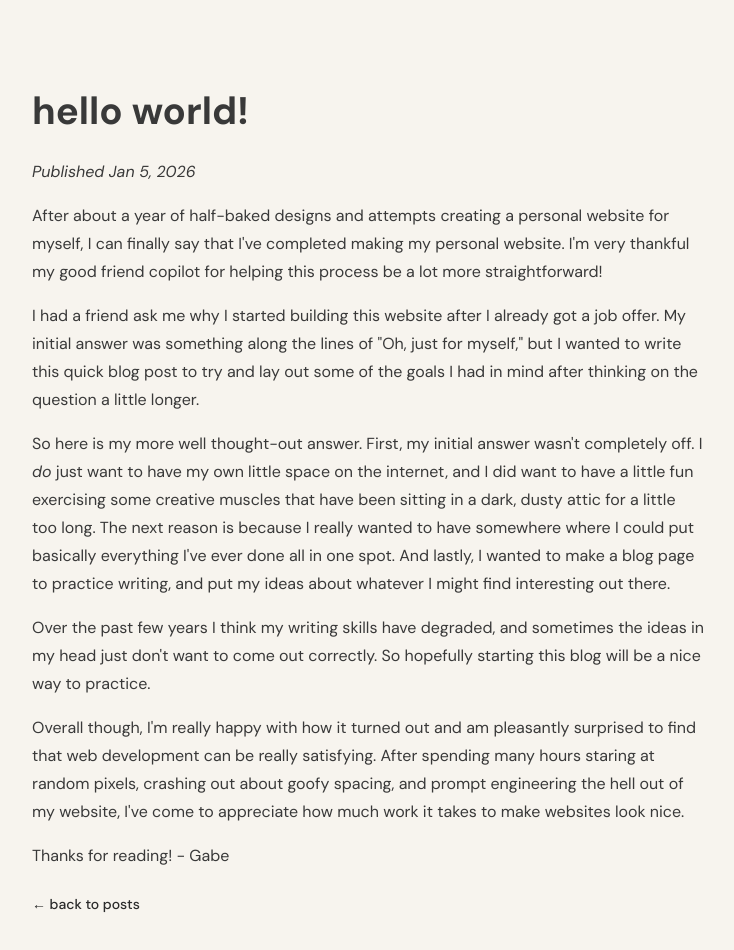
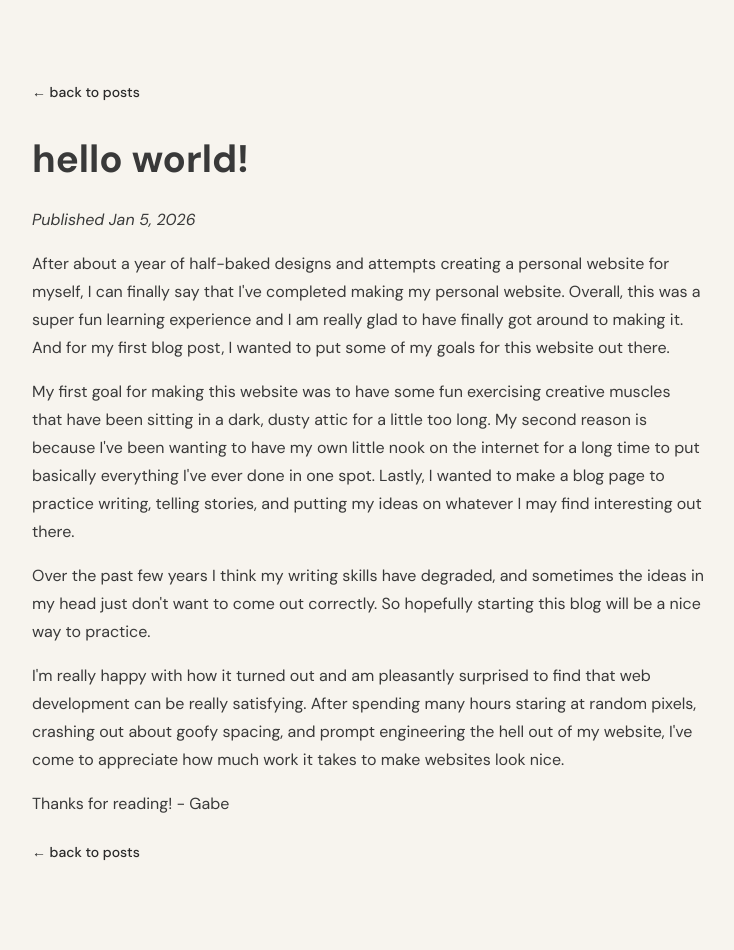
Before and after one commit to gsha22/gsha22.github.io, a Next.js app: page /blog/hello-world in a window 1280 px wide. Shown: the top 950 px of the page, without its empty margins (272-1006 px from the left). Built offline with nearby package versions, Linux system fonts and the light colour scheme.

Commit message:
small updates

```diff
--- a/src/app/blog/ck-post/page.tsx
+++ b/src/app/blog/ck-post/page.tsx
@@ -152,6 +152,12 @@ export default function MarkdownReadyPost() {
         <RevealContent>
           <ContentContainer>
             <div className="space-y-6">
+              <Link
+                  href="/blog"
+                  className="inline-flex items-center text-sm font-medium text-charcoal-700 underline-offset-4 hover:underline dark:text-offwhite/80"
+                >
+                  ← back to posts
+              </Link>
               <PostBody markdown={markdown} />
               <Link
                 href="/blog"
--- a/src/app/blog/hello-world/page.tsx
+++ b/src/app/blog/hello-world/page.tsx
@@ -7,15 +7,13 @@ import Link from "next/link";
 const markdown = String.raw`# hello world!
 _Published Jan 5, 2026_
 
-After about a year of half-baked designs and attempts creating a personal website for myself, I can finally say that I've completed making my personal website. I'm very thankful my good friend copilot for helping this process be a lot more straightforward!
+After about a year of half-baked designs and attempts creating a personal website for myself, I can finally say that I've completed making my personal website. Overall, this was a super fun learning experience and I am really glad to have finally got around to making it. And for my first blog post, I wanted to put some of my goals for this website out there.
 
-I had a friend ask me why I started building this website after I already got a job offer. My initial answer was something along the lines of "Oh, just for myself," but I wanted to write this quick blog post to try and lay out some of the goals I had in mind after thinking on the question a little longer.
-
-So here is my more well thought-out answer. First, my initial answer wasn't completely off. I *do* just want to have my own little space on the internet, and I did want to have a little fun exercising some creative muscles that have been sitting in a dark, dusty attic for a little too long. The next reason is because I really wanted to have somewhere where I could put basically everything I've ever done all in one spot. And lastly, I wanted to make a blog page to practice writing, and put my ideas about whatever I might find interesting out there.
+My first goal for making this website was to have some fun exercising creative muscles that have been sitting in a dark, dusty attic for a little too long. My second reason is because I've been wanting to have my own little nook on the internet for a long time to put basically everything I've ever done in one spot. Lastly, I wanted to make a blog page to practice writing, telling stories, and putting my ideas on whatever I may find interesting out there.
 
 Over the past few years I think my writing skills have degraded, and sometimes the ideas in my head just don't want to come out correctly. So hopefully starting this blog will be a nice way to practice.
 
-Overall though, I'm really happy with how it turned out and am pleasantly surprised to find that web development can be really satisfying. After spending many hours staring at random pixels, crashing out about goofy spacing, and prompt engineering the hell out of my website, I've come to appreciate how much work it takes to make websites look nice.
+I'm really happy with how it turned out and am pleasantly surprised to find that web development can be really satisfying. After spending many hours staring at random pixels, crashing out about goofy spacing, and prompt engineering the hell out of my website, I've come to appreciate how much work it takes to make websites look nice.
 
 Thanks for reading! - Gabe`;
 
@@ -26,6 +24,12 @@ export default function MarkdownReadyPost() {
         <RevealContent>
           <ContentContainer>
             <div className="space-y-6">
+              <Link
+                  href="/blog"
+                  className="inline-flex items-center text-sm font-medium text-charcoal-700 underline-offset-4 hover:underline dark:text-offwhite/80"
+                >
+                  ← back to posts
+              </Link>
               <PostBody markdown={markdown} />
               <Link
                 href="/blog"
--- a/src/app/layout.tsx
+++ b/src/app/layout.tsx
@@ -20,7 +20,7 @@ const geistMono = Geist_Mono({
 });
 
 export const metadata: Metadata = {
-  title: "Gabriel Sha",
+  title: "gabriel sha",
   icons: {
     icon: "/g.svg"
   }
```
